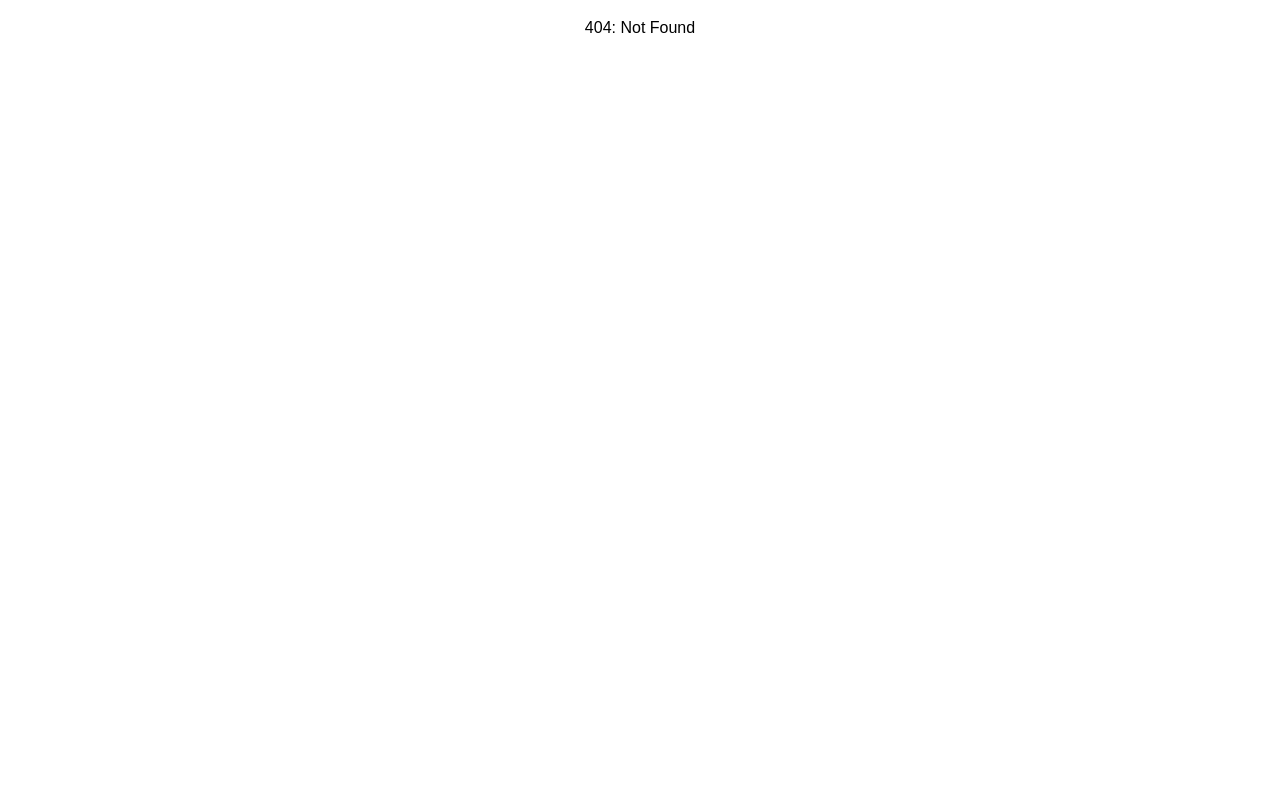
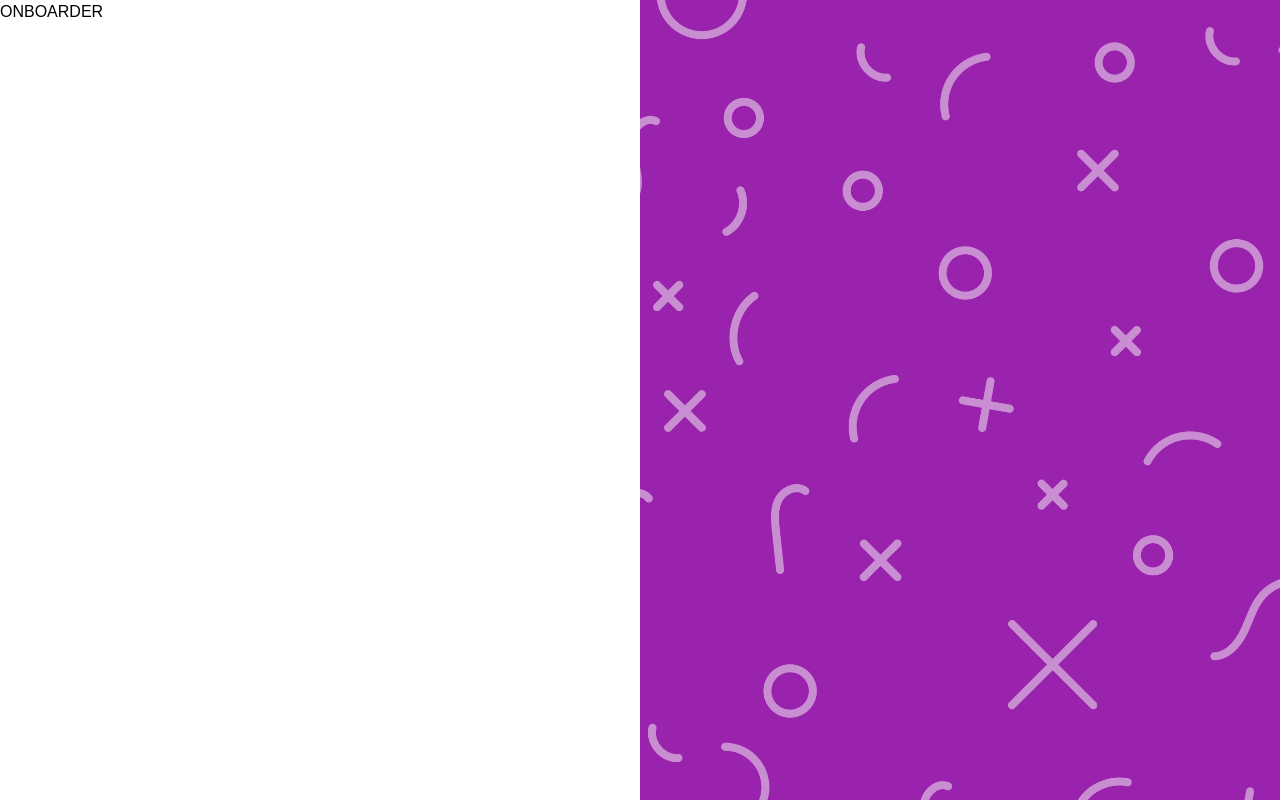
Before and after one commit to codename-untitled/untitled-frontend, a React (Create React App) app: page /signup in a window 1280 px wide. Before the commit this address had no page. Built offline with nearby package versions, Linux system fonts and the light colour scheme.

Commit message:
feat: new route

```diff
--- a/src/App.tsx
+++ b/src/App.tsx
@@ -7,12 +7,14 @@ import CompanyEmployees from 'pages/company/employees';
 import Repository from 'pages/company/repository';
 import Workflow from 'pages/company/workflow';
 import CreateWorkflow from 'pages/company/workflow/create';
+import SignUp from 'pages/signup';
 
 function App() {
   return (
     <ScrollToTop>
       <Routes>
         <Route path="/" element={<Home />} />
+        <Route path="/signup" element={<SignUp />} />
         <Route path="/company" element={<Company />}>
           <Route index element={<Analytics />} />
           <Route path="repository" element={<Repository />} />
--- /dev/null
+++ b/src/pages/signup/index.tsx
@@ -0,0 +1,13 @@
+import React from 'react';
+
+const SignUp = () => (
+  <div className="min-h-screen h-[100%] flex">
+    <div className="basis-[50%]">
+      <h1>ONBOARDER</h1>
+      <div />
+    </div>
+    <div className="basis-[50%] bg-purp bg-cover" />
+  </div>
+);
+
+export default SignUp;
```
